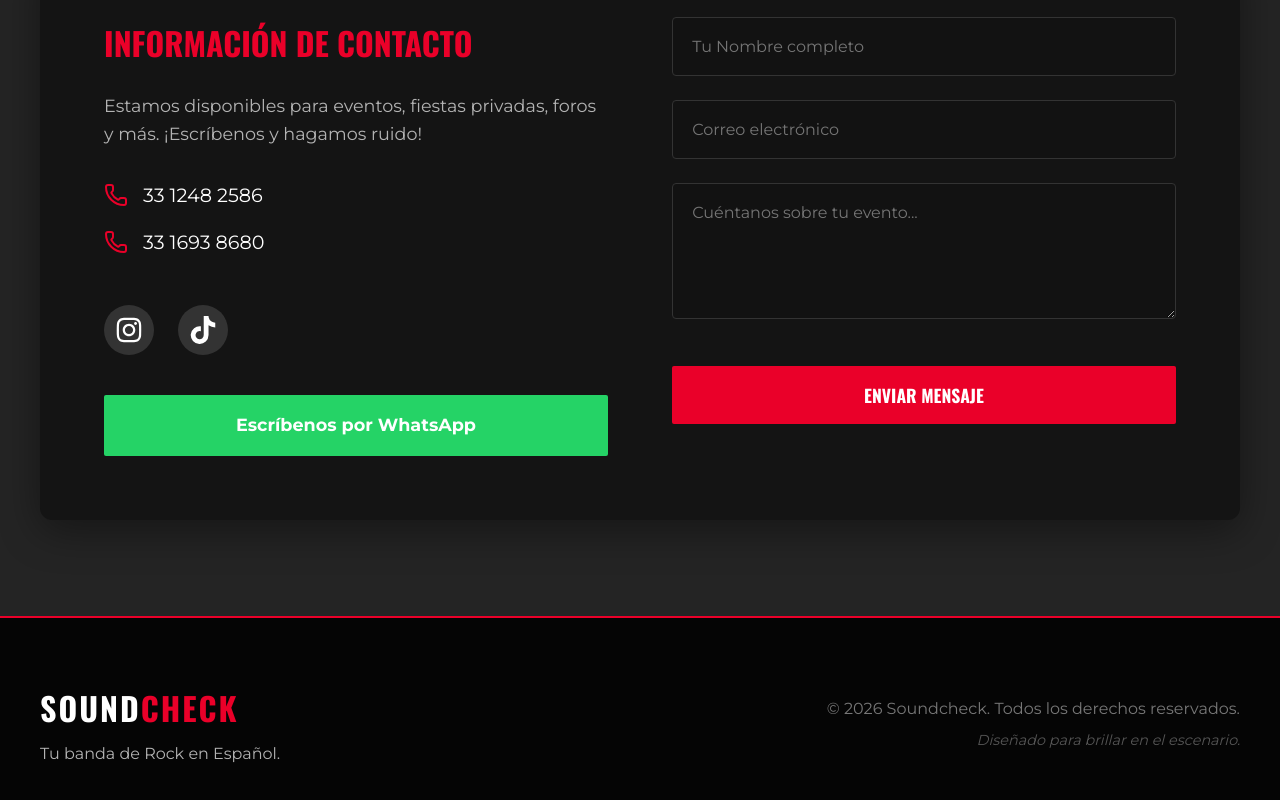
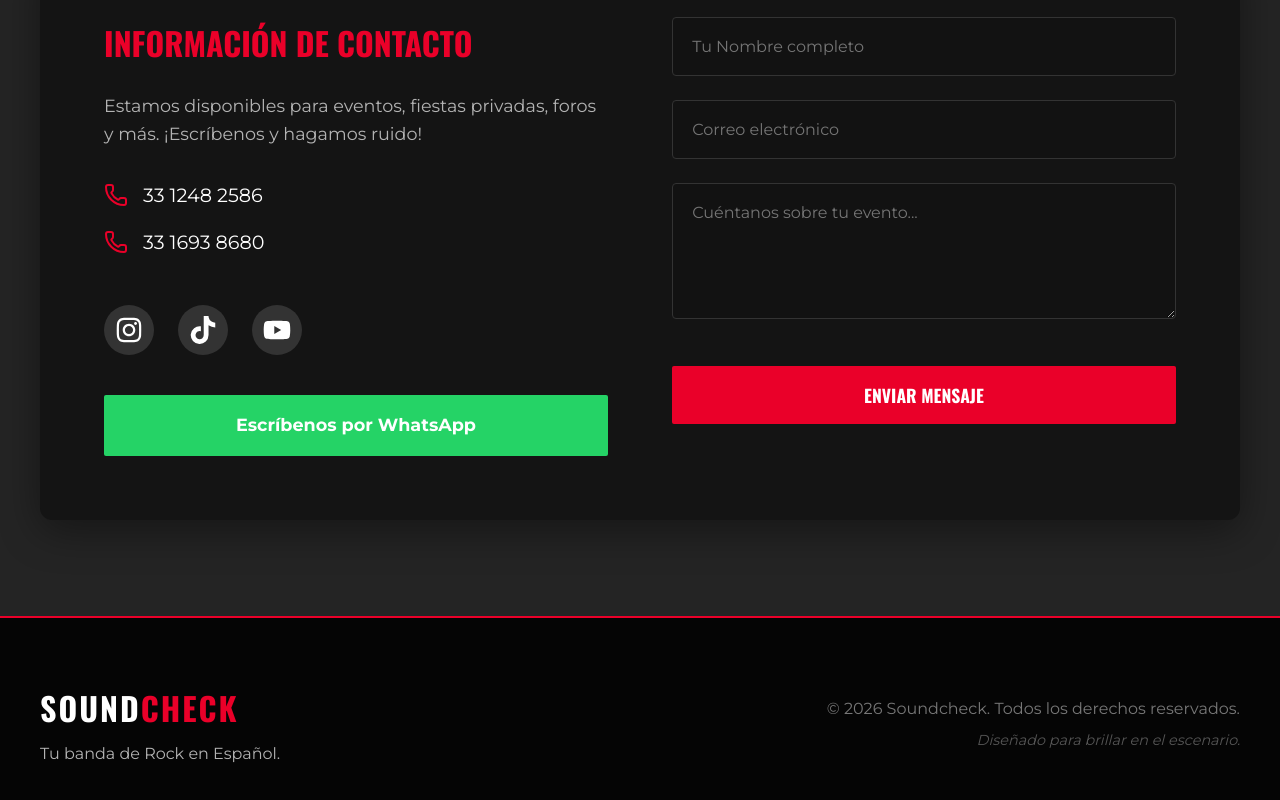
Before and after one commit to Pedro-guzman/soundcheck, a React (Vite) app: page / in a window 1280 px wide. Shown: the part 6842-7642 px from the top of the page. Built offline with nearby package versions, Linux system fonts and the light colour scheme.

Commit message:
Agregando YouTube a barra de redes

```diff
--- a/src/components/ContactSection.jsx
+++ b/src/components/ContactSection.jsx
@@ -22,6 +22,7 @@ const ContactSection = () => {
             <div className="social-links">
               <a href="https://instagram.com/soundcheck_mx1" target="_blank" rel="noreferrer" aria-label="Instagram"><FaInstagram size={28} /></a>
               <a href="https://tiktok.com/@soundcheck_899199" target="_blank" rel="noreferrer" aria-label="TikTok"><FaTiktok size={28} /></a>
+              <a href="https://www.youtube.com/results?search_query=soundcheck_mx" target="_blank" rel="noreferrer" aria-label="YouTube"><FaYoutube size={28} /></a>
             </div>
 
             <a href="https://wa.me/523312482586" target="_blank" rel="noreferrer" className="btn whatsapp-btn">
```
